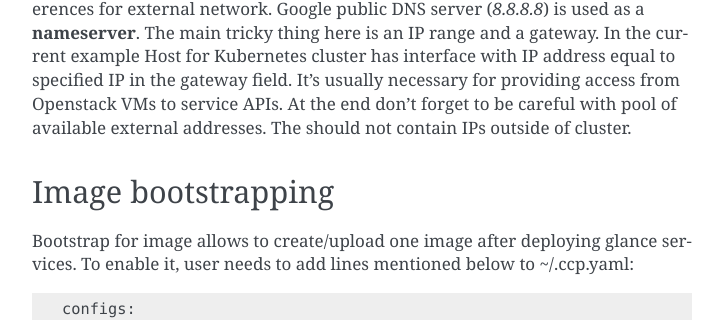
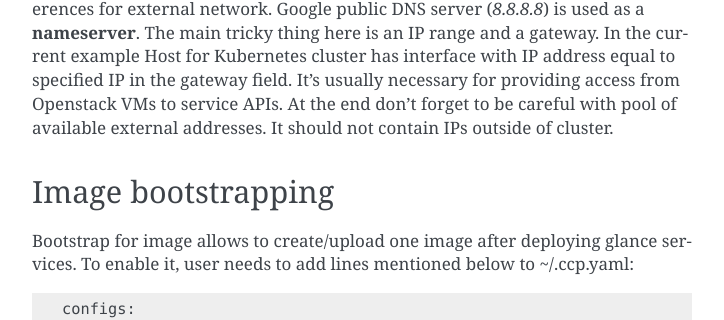
Before and after one commit to openstack-archive/fuel-ccp, a Sphinx documentation site: the page built from doc/source/bootstrapping.rst, in a window 1280 px wide and 900 px high, scrolled down 2385 px. Shown: the part 239-559 px from the top of the window, without its empty margins (388-1112 px from the left). Built offline with Sphinx 7.4.7, drawn with Linux system fonts in a browser that asks for light colours; some of the changed lines change nothing that is shown; some of the changed text lies outside the part shown.

Commit message:
Minor fixes for bootstrapping guide
Change-Id: I13e06d44ba04b90823ad8cdbf674ad35a295e5bc

```diff
--- a/doc/source/bootstrapping.rst
+++ b/doc/source/bootstrapping.rst
@@ -49,7 +49,7 @@
 +-------------+-----------------------------------------------+---------------+
 | Name        | Description                                   | Default       |
 +=============+===============================================+===============+
-| enable      | boolean flag, which turns on/off bootsrap.    | true          |
+| enable      | boolean flag, which turns on/off bootstrap.   | true          |
 +-------------+-----------------------------------------------+---------------+
 | net_name    | Name of the internal network, which will be   | int-net       |
 |             | created in neutron.                           |               |
@@ -70,7 +70,7 @@
 +-------------+-----------------------------------------------+---------------+
 | Name        | Description                                   | Default       |
 +=============+===============================================+===============+
-| enable      | boolean flag, which turns on/off bootsrap.    | false         |
+| enable      | boolean flag, which turns on/off bootstrap.   | false         |
 +-------------+-----------------------------------------------+---------------+
 | net_name    | Name of the external network, which will be   | ext-net       |
 |             | created in neutron. Default value can be used.|               |
@@ -145,7 +145,7 @@
 in the gateway field. It's usually necessary for providing access from
 Openstack VMs to service APIs.
 At the end don't forget to be careful with pool of available external
-addresses. The should not contain IPs outside of cluster.
+addresses. It should not contain IPs outside of cluster.
 
 .. _images:
 
```
